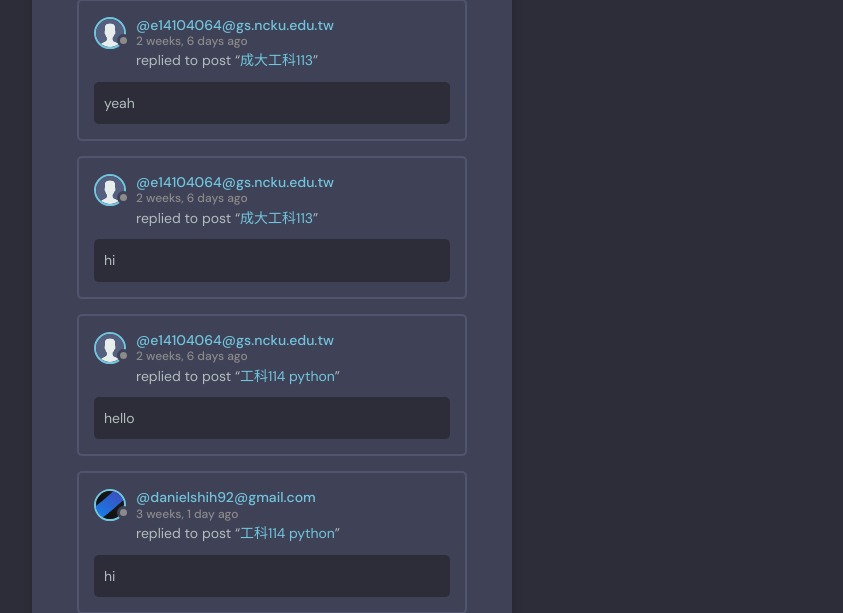
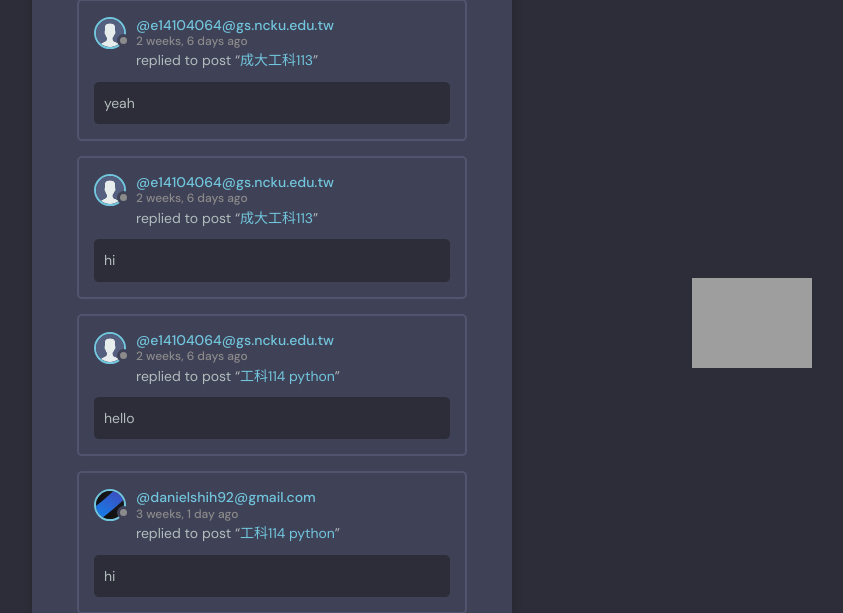
Before and after one commit to danielshih92/chatbot-teaching-website, a Django app: page /activity/ in a window 1280 px wide. Shown: the part 405-1018 px from the top of the page, without its empty margins (368-1211 px from the left). Run offline with Django 3.2, Linux system fonts and the light colour scheme; data comes from the database, SQL or seed files in the repository; grey boxes are pictures that could not be loaded.

Commit message:
Auto stash before merge of "main" and "origin/main"

```diff
--- a/base/templates/base/bot_component.html
+++ b/base/templates/base/bot_component.html
@@ -1,8 +1,7 @@
-
+{% load static %}
 <!-- HTML -->
-<div id="robot-icon">
-  <a href="{% url 'bot_chat' %}" class="btn btn--link">🤖</a>
+<div class ="robot-icon">
+  <a href="{% url 'bot_chat' %}" class="btn btn--link">
+    <img src="{% static 'images/robot.svg' %}" />
+  </a>
 </div>
-<div id="dialog" hidden>
-  <p>Hello, I'm your robot assistant!</p>
-</div>
--- a/static/styles/style.css
+++ b/static/styles/style.css
@@ -1175,16 +1175,16 @@ a {
   align-items: center;
 }
 
-#robot-icon {
-  position: fixed;  /* 使元素固定在視窗中的某個位置 */
-  right: 20px;      /* 將元素放置在距離視窗右邊 20 像素的位置 */
-  bottom: 20px;     /* 將元素放置在距離視窗底部 20 像素的位置 */
-  font-size: 100px;
-  cursor: pointer;
+.robot-icon {
+  position: fixed ;  /* 使元素固定在視窗中的某個位置 */
+  right: 100px  ;     /* 將元素放置在距離視窗右邊 20 像素的位置 */
+  bottom: 20px ;     /* 將元素放置在距離視窗底部 20 像素的位置 */
+  width: 120px ;
+  height: auto ;
+  cursor: pointer ;
 }
 
-#dialog {
-  border: 1px solid black;
-  padding: 10px;
-  width: 200px;
+.robot-icon:hover {
+  transform: scale(1.2) ;
+  transition: transform 0.5s ;
 }
--- a/templates/main.html
+++ b/templates/main.html
@@ -27,7 +27,7 @@
 
 
     {% endblock %}
-
+    {%include 'base/bot_component.html'%}
     <script src="{% static 'js/script.js' %}"></script>
 </body>
 
```
Also changed, not shown: base/templates/base/home.html (+2 -6 lines), base/templates/base/activity_component.html (line endings or trailing spaces).
